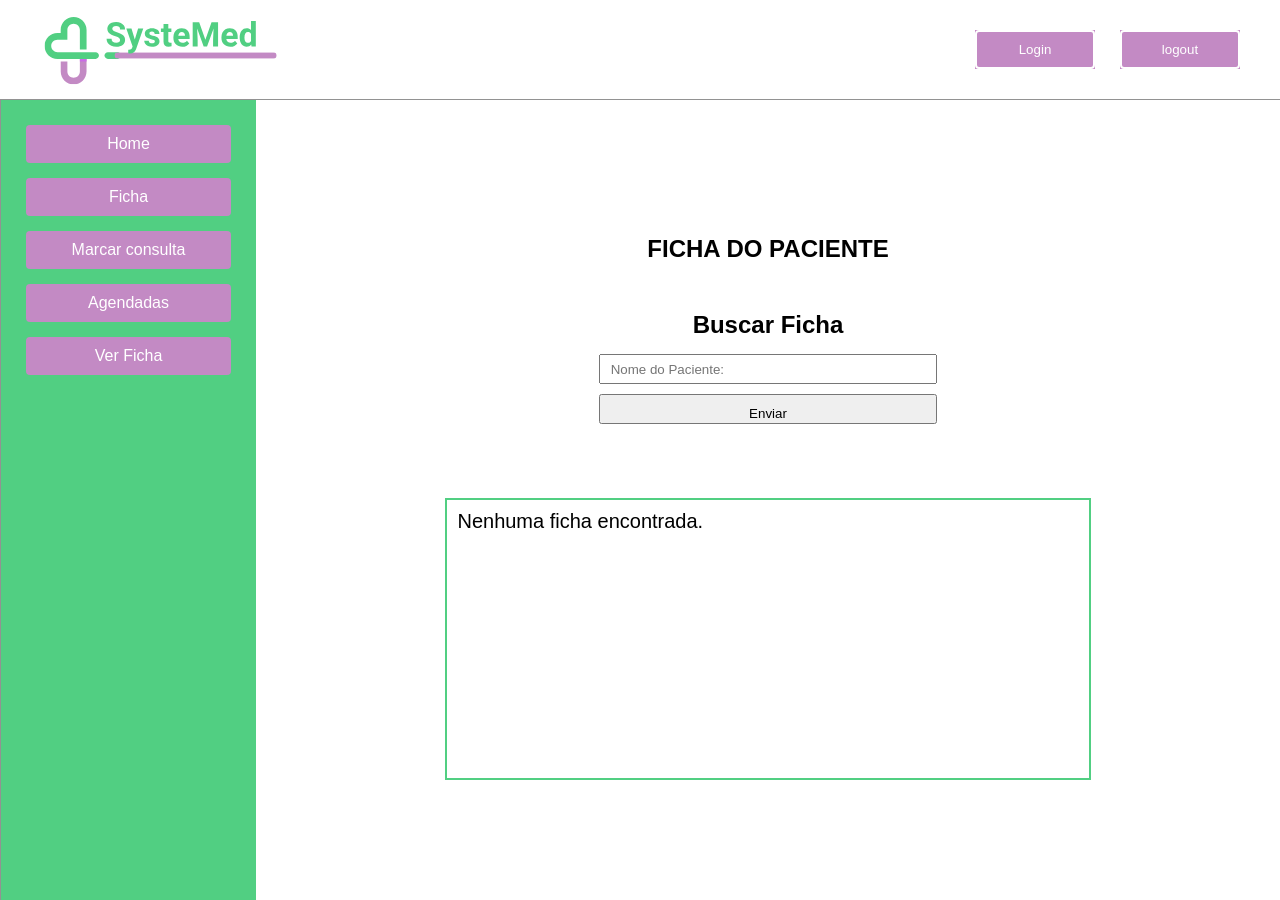
After one commit to Eduardoooo0/Projeto_psi, a Flask app: page /ver_ficha in a window 1280 px wide. The commit adds this page. Run offline with Flask 3, Linux system fonts and the light colour scheme; some libraries are stand-ins or nearby versions.

Commit message:
Add files via upload

```diff
--- a/app.py
+++ b/app.py
@@ -1,65 +1,191 @@
-from flask import Flask, render_template, request, redirect, url_for, flash, session, make_response
+from flask import Flask, render_template, request, redirect, url_for, flash
 from flask_login import LoginManager, login_required, login_user, logout_user
-from models import User, obter_conexao
+from models import User
 from werkzeug.security import generate_password_hash, check_password_hash
+from flask_mysqldb import MySQL
 
-login_manager = LoginManager()
 
+from flask_mail import Mail, Message
+from dotenv import load_dotenv
+import os
+
+load_dotenv()
 
 app = Flask(__name__)
 app.config['SECRET_KEY'] = 'VASCODAGAMA'
 
+# Configurações do MySQL
+app.config['MYSQL_HOST'] = 'localhost'
+app.config['MYSQL_USER'] = 'root'
+app.config['MYSQL_PASSWORD'] = 'marcella123'
+app.config['MYSQL_DB'] = 'db_systemed'
+app.config['MYSQL_CURSORCLASS'] = 'DictCursor'
+
+mysql = MySQL(app)
+
+
+app.config['MAIL_SERVER'] = os.getenv('SERVER')
+app.config['MAIL_PORT'] = int(os.getenv('PORT'))  # Converta para int
+app.config['MAIL_USE_TLS'] = True
+app.config['MAIL_USERNAME'] = os.getenv('EMAIL')
+app.config['MAIL_PASSWORD'] = os.getenv('PASSWORD')
+app.config['MAIL_DEFAULT_SENDER'] = os.getenv('USERNAME')  # E-mail padrão
+
+mail = Mail(app)
+
+# Inicializa o LoginManager
+login_manager = LoginManager()
 login_manager.init_app(app)
 
 @login_manager.user_loader
 def load_user(user_id):
     return User.get(user_id)
 
-
 @app.route('/')
 def index():
     return render_template('index.html')
 
-# agendar consultas
-@app.route('/marcar_consulta')
+# Agendar consultas
+@login_required
+@app.route('/marcar_consulta', methods=['GET', 'POST'])
 def marcar_consulta():
-    return render_template('marcar_consulta.html')
+    if request.method == 'GET':
+        return render_template('marcar_consulta.html')
 
-# relatorio sobre o paciente
-@app.route('/ficha')
+    else:
+        nome = request.form['nome']
+        data = request.form['data']
+        horario = request.form['horario']
+        email = request.form['email']
+        motivo = request.form['motivo_consulta']
+
+        cursor = mysql.connection.cursor()
+        try:
+            cursor.execute("INSERT INTO consultas(nome, dia, horario, email, motivo) VALUES (%s, %s, %s, %s, %s)", (nome, data, horario, email, motivo))
+            mysql.connection.commit()
+        except Exception as e:
+            print(f"Erro ao agendar consulta: {e}")
+            return render_template('marcar_consulta.html')
+
+        finally:
+            cursor.close()
+        return render_template('index.html')
+
+
+# Relatório sobre o paciente
+@login_required
+@app.route('/ficha', methods=['GET', 'POST'])
 def ficha():
-    return render_template('ficha_paciente.html')
+    if request.method == 'GET':
+        return render_template('ficha_paciente.html')
+    else:
+        nome = request.form['nome']
+        data_nasc = request.form['data_nascimento']
+        genero = request.form['genero']
+        endereco = request.form['endereco']
+        telefone = request.form['telefone']
+        email = request.form['email']
+        motivo = request.form['motivo_consulta']
+        data_consulta = request.form['data_da_consulta']
+        historico = request.form['historico_medico']
+        medicamentos = request.form['medicamentos_em_uso']
 
-# ver as consultas que foram agendadas
+        cursor = mysql.connection.cursor()
+
+        try:
+            cursor.execute("INSERT INTO ficha_paciente(nome, data_nasc, genero, endereco, telefone, email, motivo, data_consulta, historico, medicamentos) VALUES (%s, %s, %s, %s, %s, %s, %s, %s, %s, %s)", (nome, data_nasc, genero, endereco, telefone, email, motivo, data_consulta, historico, medicamentos))
+            mysql.connection.commit()
+            flash('Ficha do paciente cadastrada com sucesso!')
+        except Exception as e:
+            print(f"Erro ao cadastrar ficha de paciente: {e}")
+            flash('Erro ao cadastrar ficha de paciente. Verifique os dados e tente novamente.')
+            return render_template('ficha_paciente.html')
+        finally:
+            cursor.close()
+        return redirect(url_for('index'))
+
+
+# Ver as consultas que foram agendadas
+@login_required
 @app.route('/agendadas')
 def agendadas():
-    return render_template('agendadas.html')
+    cursor = mysql.connection.cursor()
+    cursor.execute("SELECT * FROM consultas")
+    consultas = cursor.fetchall()
+    cursor.close()
+    if consultas:
+        return render_template('agendadas.html', consultas=consultas)
+    return "Não existem consultas agendadas "
 
-@app.route('/cadastro', methods = ['GET','POST'])
+
+
+@login_required
+@app.route('/ver_ficha', methods=['GET', 'POST'])
+def ver_ficha():
+    if request.method == 'GET':
+        return render_template('ver_ficha.html', ficha=None)
+
+    else:
+        nome = request.form['nome']
+
+        cursor = mysql.connection.cursor()
+        cursor.execute("SELECT * FROM ficha_paciente WHERE nome = %s", (nome,))
+        ficha = cursor.fetchone()  # Use fetchone() para obter um único registro
+        cursor.close()
+
+        if ficha:
+            return render_template('ver_ficha.html', ficha=ficha)
+        return render_template('ver_ficha.html', ficha=None, mensagem="Esta ficha não existe.")
+
+
+
+
+@app.route('/cadastro', methods=['GET', 'POST'])
 def cadastro():
     if request.method == 'GET':
         return render_template('cadastro.html')
+
+    email = request.form['email']
+    senha = request.form['senha']
+    senha_hash = generate_password_hash(senha)
+
+    if not User.exists(email):
+        user = User(email, senha_hash)
+        try:
+            user.save()  # Salva o usuário no banco de dados
+            # Cria e envia o e-mail
+            msg = Message("CADASTRO", recipients=[email])
+            msg.body = "Você se cadastrou no SysteMed!"
+            mail.send(msg)  # Envia o e-mail
+            login_user(user)
+            return redirect(url_for('index'))  # Redireciona para a página inicial
+        except Exception as e:
+            flash('email inválido')
+            return render_template('cadastro.html')
     else:
-        email = request.form.get('email')
-        senha = request.form.get('senha')
-        senha_hash = generate_password_hash(senha)
-        if not User.exists(email):
-            user = User(email=email,senha=senha_hash)
-            user.save()
-            login_user(user)
-            return redirect(url_for('index'))
+        flash('Usuário já existe.')
+        return redirect(url_for('cadastro'))
 
-@app.route('/login', methods = ['GET','POST'])
+
+
+@app.route('/login', methods=['GET', 'POST'])
 def login():
     if request.method == 'GET':
         return render_template('login.html')
     else:
-        email = request.form.get('email')
-        senha = request.form.get('senha')
+        email = request.form['email']
+        senha = request.form['senha']
         user = User.get_by_email(email)
-        if user and check_password_hash(user['senha'],senha):
-            login_user(User.get(user['id']))
+
+        if user and check_password_hash(user.senha, senha):  # Corrigido para usar .senha
+            login_user(user)
             return redirect(url_for('index'))
         else:
-            flash('Dados incorretos')
+            flash('Dados incorretos.')
             return render_template('login.html')
+
+@login_required
+@app.route('/logout')
+def logout():
+    logout_user()
+    return redirect(url_for('index'))
--- a/static/ficha.css
+++ b/static/ficha.css
@@ -59,3 +59,9 @@ input{
     padding: 10px;
     margin: 5px;
 }
+
+#h2_info {
+    padding-top: 30px;
+    text-align: center;
+
+}
--- /dev/null
+++ b/static/ver_ficha.css
@@ -0,0 +1,48 @@
+
+
+.box{
+    display: flex;
+    flex-direction: column;
+    justify-content: center;
+    align-items: center;
+    width: 90%;
+    height: 90%;
+    padding-top: 15px;
+    flex-wrap: wrap;
+}
+
+form {
+    display: flex;
+    flex-direction: column;
+    width: 40%;
+    height: 20%;
+    padding: 10px;
+
+}
+input{
+    height: 30px;
+    padding: 10px;
+    margin: 5px;
+}
+
+#h2_info {
+    padding-top: 30px;
+    text-align: center;
+
+}
+
+#ver_ficha {
+    width: 70%;
+    height: 40%;
+    display: flex;
+    flex-direction: column;
+    flex-wrap: wrap;
+    gap: 5px;
+    border: 2px solid #51cf82;
+
+}
+
+#ver_ficha p{
+    padding: 10px;
+    font-size: 20px;
+}
--- a/templates/cadastro.html
+++ b/templates/cadastro.html
@@ -7,7 +7,7 @@
 {% block conteudo %}
     <div class="box">
         <h2>Cadastre-se</h2>
-        <form action="{{url_for('login')}}" method="post">
+        <form action="{{ url_for('cadastro') }}" method="post">
             <input type="email" name="email" placeholder="email">
             <input type="password" name="senha" placeholder="senha">
             <input type="submit" value="Enviar">
--- a/templates/index.html
+++ b/templates/index.html
@@ -7,19 +7,19 @@
 {% block conteudo %}
     <div class="box">
         <div id="quadrado">
-            <img src="static/imgs/Marcar_consultas.svg" alt="">
+            <img src="static/imgs/Consultas.svg" alt="">
             <h4>Marcar consulta</h4>
             <br>
             <button><a href="{{url_for('marcar_consulta')}}">Entrar</a></button>
         </div>
         <div id="quadrado">
-            <img src="static/imgs/ficha.svg" alt="">
+            <img src="static/imgs/Relatorios.svg" alt="">
             <h4>Ficha do Paciente</h4>
             <br>
             <button><a href="{{url_for('ficha')}}">Entrar</a></button>
         </div>
         <div id="quadrado">
-            <img src="static/imgs/Consultas_agendadas.svg" alt="">
+            <img src="static/imgs/Agendadas.svg" alt="">
             <h4>Consultas agendadas</h4>
             <br>
             <button><a href="{{url_for('agendadas')}}">Entrar</a></button>
--- a/templates/login.html
+++ b/templates/login.html
@@ -7,7 +7,7 @@
 {% block conteudo %}
     <div class="box">
         <h2>Login</h2>
-        <form action="{{url_for('login')}}" method="post">
+        <form action="{{ url_for('login') }}" method="post">
             <input type="email" name="email" placeholder="email">
             <input type="password" name="senha" placeholder="senha">
             <input type="submit" value="Enviar">
--- a/templates/template_base.html
+++ b/templates/template_base.html
@@ -11,10 +11,10 @@
 </head>
 <body>
     <header>
-        <img src="static/imgs/logo.svg">
+        <img src="static/imgs/Logo.svg">
         <div class="cabecalho">
-            <button id="login"><a href="{{url_for('login')}}">Entrar</a></button>
-            <button id="login"><a href="{{url_for('index')}}">Sair</a></button>
+            <button id="login"><a href="{{url_for('login')}}">Login</a></button>
+            <button id="login"><a href="{{url_for('logout')}}">logout</a></button>
         </div>
     </header>
     <div class="container">
@@ -24,6 +24,8 @@
                 <li><a href="{{url_for('ficha')}}">Ficha</a></li>
                 <li><a href="{{url_for('marcar_consulta')}}">Marcar consulta</a></li>
                 <li><a href="{{url_for('agendadas')}}">Agendadas</a></li>
+                <li><a href="{{url_for('ver_ficha')}}">Ver Ficha</a></li>
+
             </ul>
         </aside>
         <section>
--- /dev/null
+++ b/templates/ver_ficha.html
@@ -0,0 +1,40 @@
+{% extends 'template_base.html' %}
+
+{% block style %}
+<link rel="stylesheet" href="static/ver_ficha.css">
+{% endblock %}
+
+{% block conteudo %}
+    <div class="box">
+        <h2>FICHA DO PACIENTE</h2>
+        <br>
+
+        <h2 id="h2_info">Buscar Ficha</h2>
+
+        <form action="{{ url_for('ver_ficha') }}" method="post">
+            <input type="text" name="nome" placeholder="Nome do Paciente: ">
+            <input type="submit" value="Enviar">
+        </form>
+        <br>
+
+        <div id='ver_ficha'>
+        {% if ficha is not none %}
+
+            <p>Nome: {{ ficha['nome'] }}</p>
+            <p>Data de Nascimento: {{ ficha['data_nasc'] }}</p>
+            <p>Gênero: {{ ficha['genero'] }}</p>
+            <p>Endereço: {{ ficha['endereco'] }}</p>
+            <p>Telefone: {{ ficha['telefone'] }}</p>
+            <p>Email: {{ ficha['email'] }}</p>
+            <p>Motivo: {{ ficha['motivo'] }}</p>
+            <p>Data da Consulta: {{ ficha['data_consulta'] }}</p>
+            <p>Histórico do Paciente: {{ ficha['historico'] }}</p>
+            <p>Medicamentos: {{ ficha['medicamentos'] }}</p>
+        {% else %}
+            <p>Nenhuma ficha encontrada.</p>
+        {% endif %}
+
+       </div>
+
+
+{% endblock %}
```
Also changed, not shown: database/schema.sql (added, +39 -0 lines), init_db.py (added, +34 -0 lines), models/__init__.py (added, +82 -0 lines), requirements.txt (added, +13 -0 lines), static/agendadas.css (+50 -12 lines), templates/agendadas.html (+26 -2 lines), templates/ficha_paciente.html (+9 -9 lines), templates/marcar_consulta.html (+7 -6 lines), static/imgs/Agendadas.svg (added), static/imgs/Consultas.svg (added), static/imgs/Logo.svg (added), static/imgs/Relatorios.svg (added).
